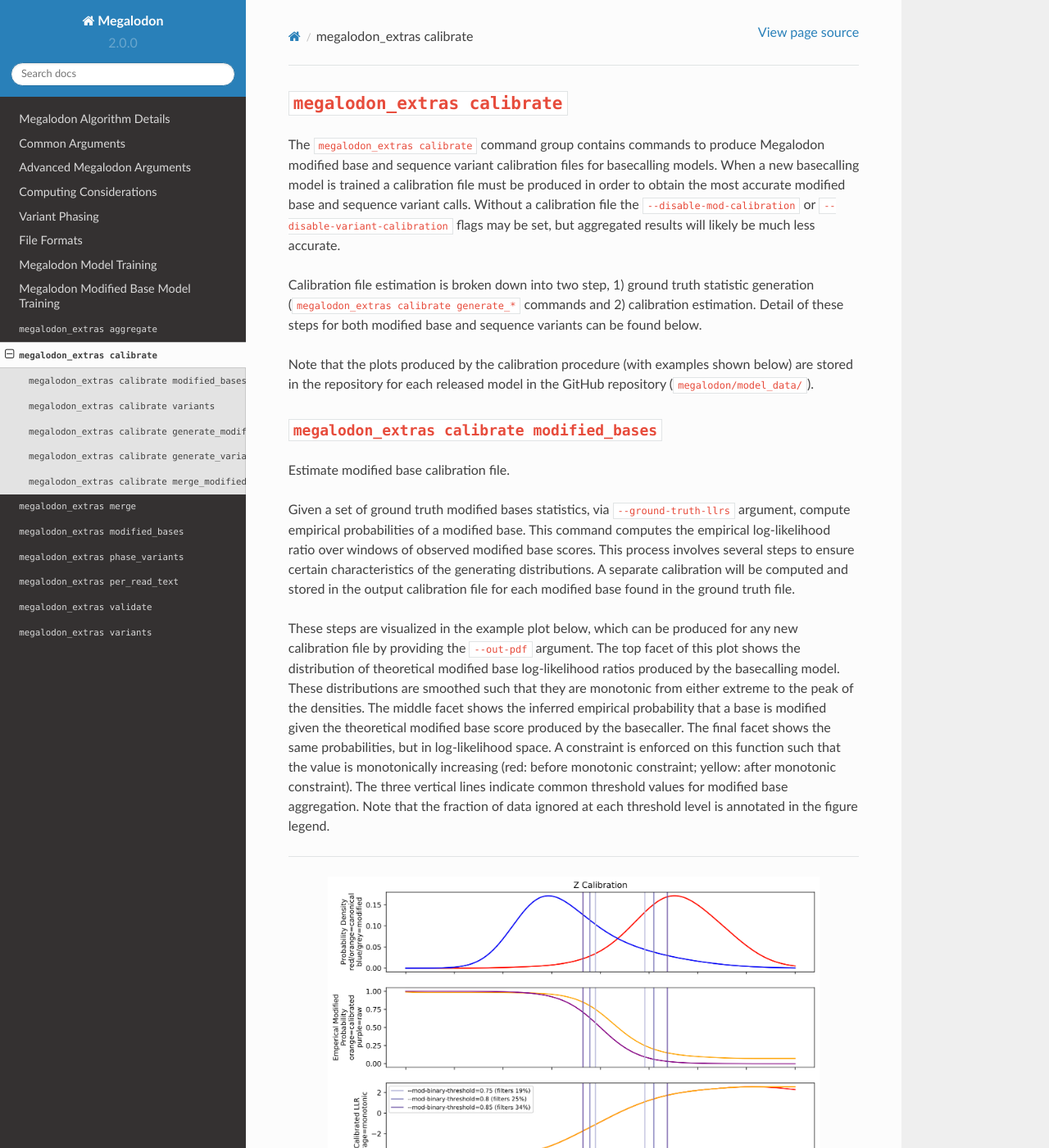
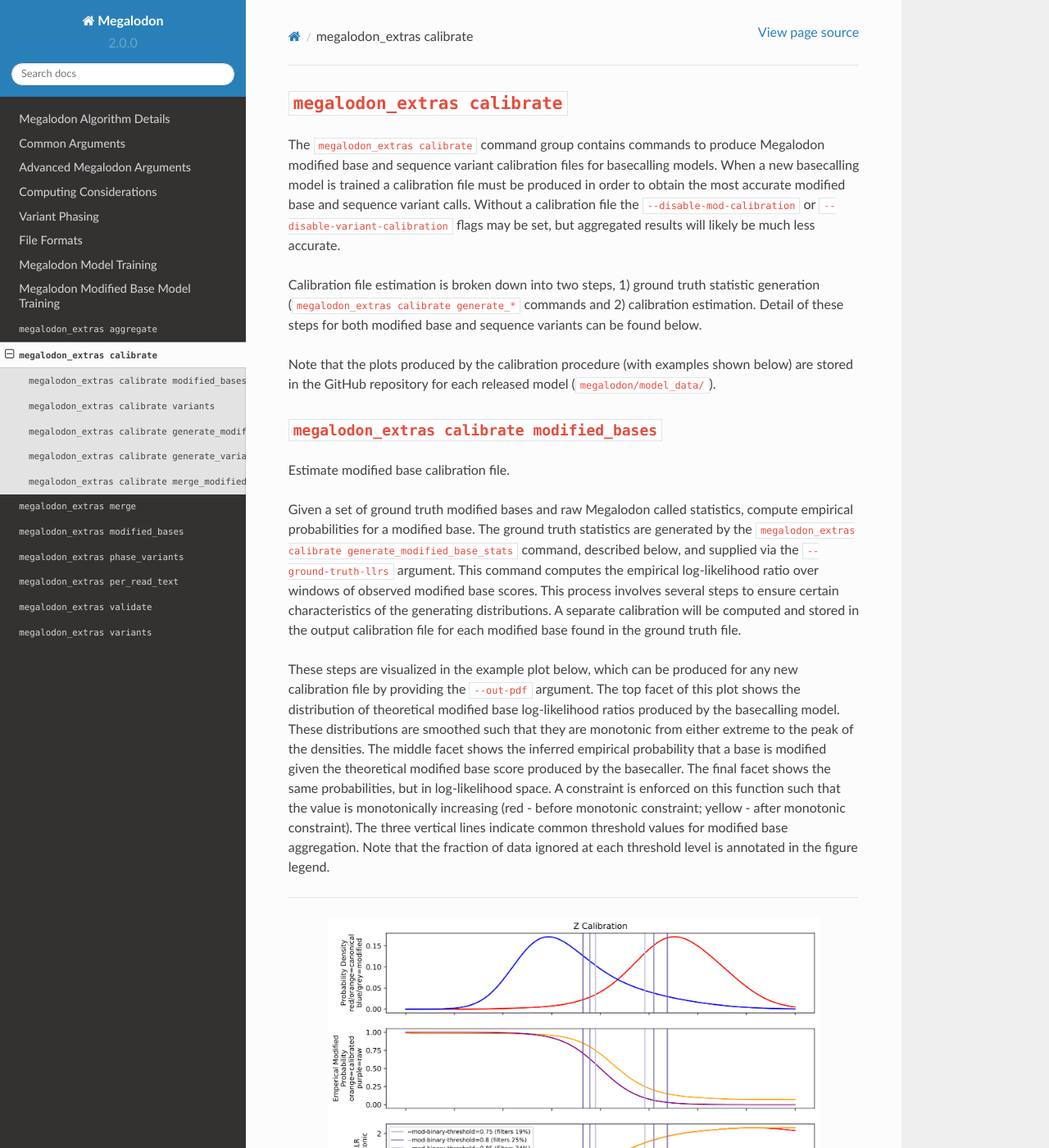
Before and after one commit to nanoporetech/megalodon, a Sphinx documentation site: the page built from docs/extras_calibrate.rst, in a window 1280 px wide and 1400 px high. Shown: the whole window at 82% size. Built offline with Sphinx 7.4.7 and the Read the Docs theme 2.0.0, drawn with Linux system fonts in a browser that asks for light colours.

Commit message:
Minor docs updates.

```diff
--- a/docs/extras_calibrate.rst
+++ b/docs/extras_calibrate.rst
@@ -6,10 +6,10 @@
 When a new basecalling model is trained a calibration file must be produced in order to obtain the most accurate modified base and sequence variant calls.
 Without a calibration file the ``--disable-mod-calibration`` or ``--disable-variant-calibration`` flags may be set, but aggregated results will likely be much less accurate.
 
-Calibration file estimation is broken down into two step, 1) ground truth statistic generation (``megalodon_extras calibrate generate_*`` commands and 2) calibration estimation.
+Calibration file estimation is broken down into two steps, 1) ground truth statistic generation (``megalodon_extras calibrate generate_*`` commands and 2) calibration estimation.
 Detail of these steps for both modified base and sequence variants can be found below.
 
-Note that the plots produced by the calibration procedure (with examples shown below) are stored in the repository for each released model in the GitHub repository (``megalodon/model_data/``).
+Note that the plots produced by the calibration procedure (with examples shown below) are stored in the GitHub repository for each released model (``megalodon/model_data/``).
 
 ---------------------------------------------
 ``megalodon_extras calibrate modified_bases``
@@ -17,7 +17,8 @@
 
 Estimate modified base calibration file.
 
-Given a set of ground truth modified bases statistics, via ``--ground-truth-llrs`` argument, compute empirical probabilities of a modified base.
+Given a set of ground truth modified bases and raw Megalodon called statistics, compute empirical probabilities for a modified base.
+The ground truth statistics are generated by the ``megalodon_extras calibrate generate_modified_base_stats`` command, described below, and supplied via the ``--ground-truth-llrs`` argument.
 This command computes the empirical log-likelihood ratio over windows of observed modified base scores.
 This process involves several steps to ensure certain characteristics of the generating distributions.
 A separate calibration will be computed and stored in the output calibration file for each modified base found in the ground truth file.
@@ -27,7 +28,7 @@
 These distributions are smoothed such that they are monotonic from either extreme to the peak of the densities.
 The middle facet shows the inferred empirical probability that a base is modified given the theoretical modified base score produced by the basecaller.
 The final facet shows the same probabilities, but in log-likelihood space.
-A constraint is enforced on this function such that the value is monotonically increasing (red: before monotonic constraint; yellow: after monotonic constraint).
+A constraint is enforced on this function such that the value is monotonically increasing (red - before monotonic constraint; yellow - after monotonic constraint).
 The three vertical lines indicate common threshold values for modified base aggregation.
 Note that the fraction of data ignored at each threshold level is annotated in the figure legend.
 
--- a/docs/extras_phase_variants.rst
+++ b/docs/extras_phase_variants.rst
@@ -10,14 +10,14 @@
 
 `WhatsHap <https://whatshap.readthedocs.io/en/latest/>`_ (as of version ``0.18``) cannot process some complex variants.
 Providing such variants causes WhatsHap to exit with an error.
-This command is provided to remove these complex variants and allow procesing to proceed without error.
+This command is provided to remove these complex variants and allow processing to proceed without error.
 Note that these variants are still considered outside of the WhatsHap phasing step of the Megalodon phasing pipeline.
 
 -----------------------------------------------------------
 ``megalodon_extras phase_variants extract_haplotype_reads``
 -----------------------------------------------------------
 
-From alignment files produced by ``whatshap haplotag``, extract read ids for read assigned to one of the two haplotypes.
+From alignment files produced by ``whatshap haplotag``, extract read ids for reads assigned to one of the two haplotypes.
 One file will be produced for each haplotype value in the alignment file (two for standard diploid processing).
 
 ----------------------------------------------------------
--- a/docs/extras_validate.rst
+++ b/docs/extras_validate.rst
@@ -88,7 +88,7 @@
 To aggregate forward and reverse strand methylation calls set the ``--strand-offset`` argument.
 For example to aggregate CpG calls add the ``--strand-offset 1`` argument to the command.
 
-The first metrics reported concern the coverage over the two samples before and after the overlap and coverage filters have been applied along with the number of overlapping valid sites observed.
+The first metrics reported concern the coverage over the two samples before and after the overlap and coverage filters have been applied.
 Overlapping percent modified values are then compared to produce the correlation coefficient, R^2 and RMSE (for the model y=x).
 The correlation coefficient has previously been reported as the standard metric for modified base detection performance, but the RMSE is recommended for purposes of model selection or general modified base detection performance.
 This is due to potential modified base model issues resulting in low accuracy, but high precision, which can result in high correlation.
```
